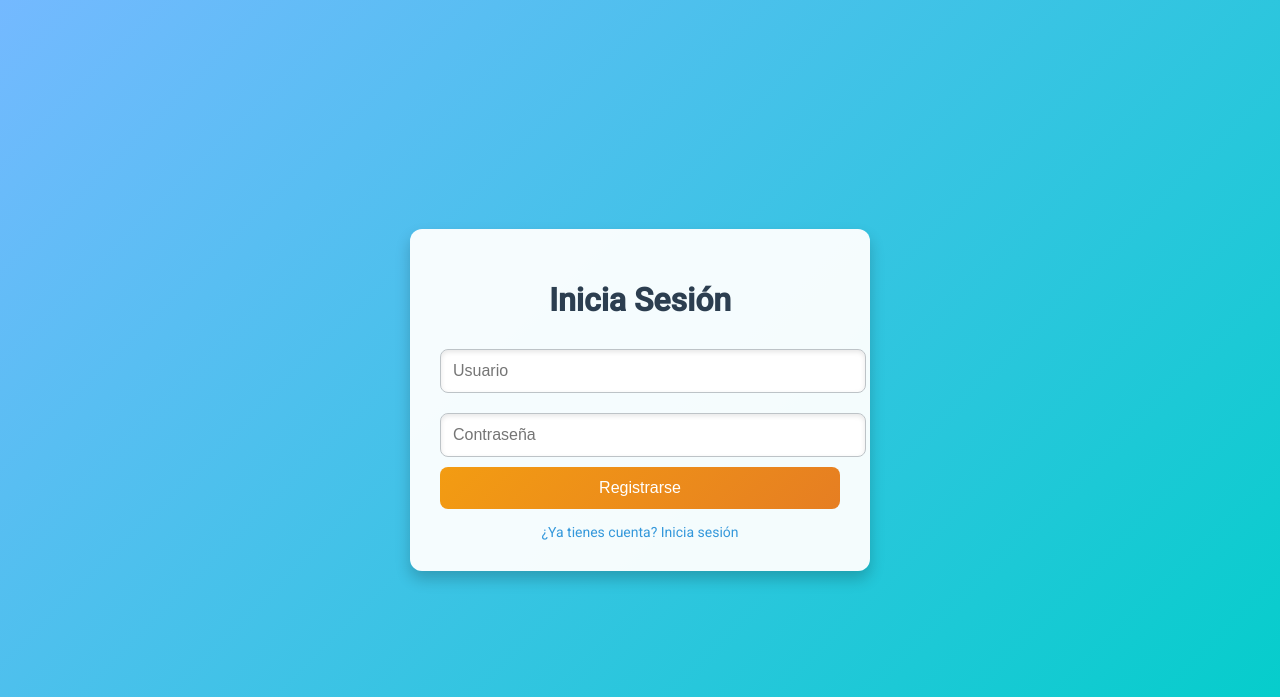
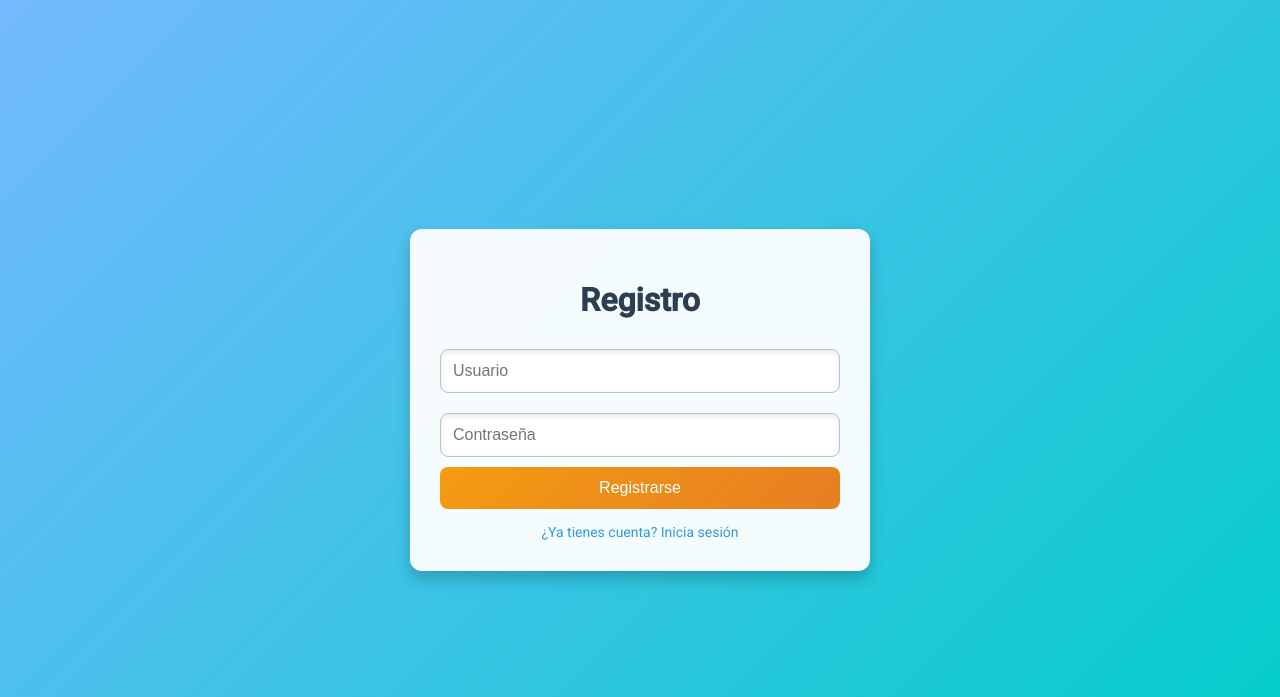
Before and after one commit to Ivangarciam55/Avances_de_Proyectos, a PHP site: page /registro.php in a window 1280 px wide. Shown: the top 697 px of the page. Run offline with PHP 8.4, Linux system fonts and the light colour scheme.

Commit message:
Resultado final, solo con unos retoques esteticos para la entrega del proyecto

```diff
--- a/Avances de proyectos/Iván/index.php
+++ b/Avances de proyectos/Iván/index.php
@@ -48,6 +48,7 @@
         .login-container input[type="text"],
         .login-container input[type="password"] {
             width: 100%;
+            box-sizing: border-box;
             padding: 12px;
             margin: 10px 0;
             border: 1px solid #bdc3c7;
@@ -73,6 +74,7 @@
             border-radius: 8px;
             transition: background 0.3s ease, transform 0.2s ease;
             width: 100%;
+            box-sizing: border-box;
         }
 
         .login-container button:hover {
--- a/Avances de proyectos/Iván/registro.php
+++ b/Avances de proyectos/Iván/registro.php
@@ -3,7 +3,7 @@
 <head>
     <meta charset="UTF-8">
     <meta name="viewport" content="width=device-width, initial-scale=1.0">
-    <title>Inicio de Sesión</title>
+    <title>Registro</title>
     <style>
         @import url('https://fonts.googleapis.com/css2?family=Roboto:wght@400;500&display=swap');
 
@@ -48,6 +48,7 @@
         .login-container input[type="text"],
         .login-container input[type="password"] {
             width: 100%;
+            box-sizing: border-box;
             padding: 12px;
             margin: 10px 0;
             border: 1px solid #bdc3c7;
@@ -73,6 +74,7 @@
             border-radius: 8px;
             transition: background 0.3s ease, transform 0.2s ease;
             width: 100%;
+            box-sizing: border-box;
         }
 
         .login-container button:hover {
@@ -117,7 +119,7 @@
 </head>
 <body>
 <div class="login-container">
-    <h1>Inicia Sesión</h1>
+    <h1>Registro</h1>
     <?php if (isset($_GET['error'])): ?>
         <p class="error-message"><?= htmlspecialchars($_GET['error']) ?></p>
     <?php endif; ?>
```
